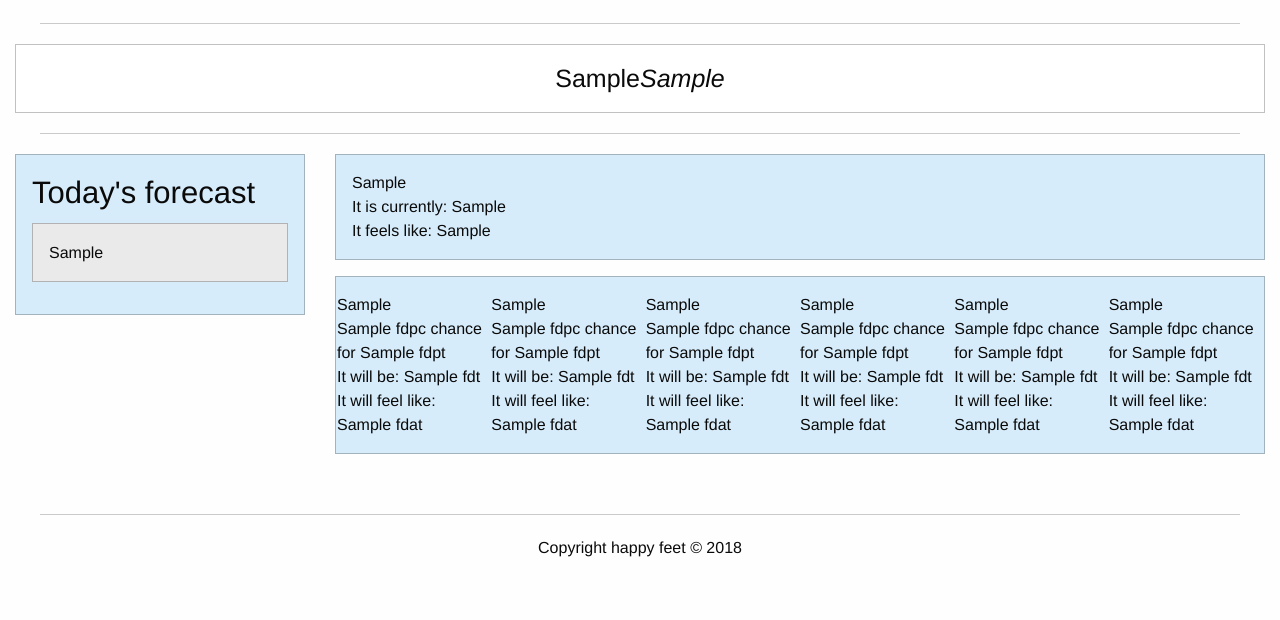
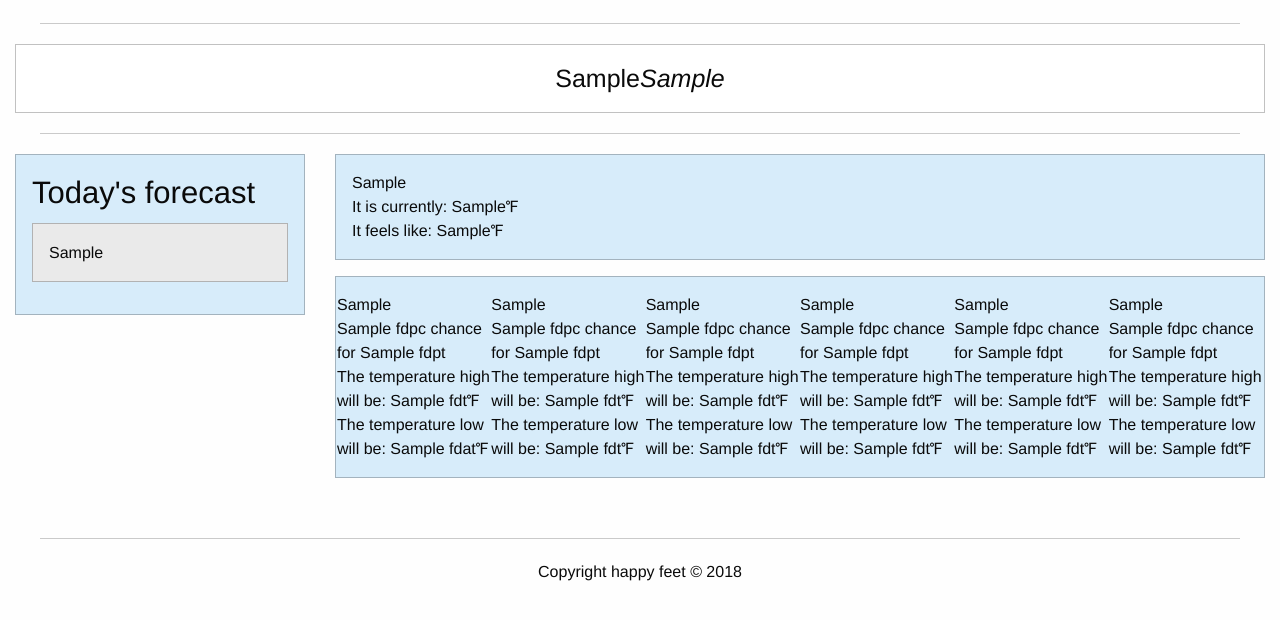
Before and after one commit to tinawong15/happy-feet, a Flask app: template templates/weather.html in a window 1280 px wide. Shown: the part 136-756 px from the top of the page. Run offline with Flask 2, Linux system fonts and the light colour scheme; the template is opened without the code that fills it: most values are stand-ins (such as "Sample title", 1, 10 or a date in 2020); some libraries are stand-ins or nearby versions.

Commit message:
updated weather template

```diff
--- a/templates/weather.html
+++ b/templates/weather.html
@@ -47,9 +47,9 @@ Weather For {{lo}}
 	  <div class="primary callout">
 	    {{ds}}
 	    <br>
-	    It is currently: {{ct}}
+	    It is currently: {{ct}}&#8457;
 	    <br>
-	    It feels like: {{at}}
+	    It feels like: {{at}}&#8457;
 	  </div>
 	  <div class="primary callout">
 	    <div class="grid-x grid-padding-x">
@@ -59,9 +59,9 @@ Weather For {{lo}}
 		<br>
 		{{fdpc[0]}} chance for {{fdpt[0]}}
 		<br>
-		It will be: {{fdt[0]}}
+		The temperature high will be: {{fdt[0]}}&#8457;
 		<br>
-		It will feel like: {{fdat[0]}}
+		The temperature low will be: {{fdat[0]}}&#8457;
 	      </div>
 
 	      <div class="small-2 medium-2 large-2">
@@ -69,9 +69,9 @@ Weather For {{lo}}
 		<br>
 		{{fdpc[1]}} chance for {{fdpt[1]}}
 		<br>
-		It will be: {{fdt[1]}}
+		The temperature high will be: {{fdt[1]}}&#8457;
 		<br>
-		It will feel like: {{fdat[1]}}
+		The temperature low will be: {{fdt[1]}}&#8457;
 	      </div>
 
 	      <div class="small-2 medium-2 large-2">
@@ -79,9 +79,9 @@ Weather For {{lo}}
 		<br>
 		{{fdpc[2]}} chance for {{fdpt[2]}}
 		<br>
-		It will be: {{fdt[2]}}
+		The temperature high will be: {{fdt[2]}}&#8457;
 		<br>
-		It will feel like: {{fdat[2]}}
+		The temperature low will be: {{fdt[2]}}&#8457;
 	      </div>
 
 	      <div class="small-2 medium-2 large-2">
@@ -89,9 +89,9 @@ Weather For {{lo}}
 		<br>
 		{{fdpc[3]}} chance for {{fdpt[3]}}
 		<br>
-		It will be: {{fdt[3]}}
+		The temperature high will be: {{fdt[3]}}&#8457;
 		<br>
-		It will feel like: {{fdat[3]}}
+		The temperature low will be: {{fdt[3]}}&#8457;
 	      </div>
 
 	      <div class="small-2 medium-2 large-2">
@@ -99,9 +99,9 @@ Weather For {{lo}}
 		<br>
 		{{fdpc[4]}} chance for {{fdpt[4]}}
 		<br>
-		It will be: {{fdt[4]}}
+		The temperature high will be: {{fdt[4]}}&#8457;
 		<br>
-		It will feel like: {{fdat[4]}}
+		The temperature low will be: {{fdt[4]}}&#8457;
 	      </div>
 
 	      <div class="small-2 medium-2 large-2">
@@ -109,9 +109,9 @@ Weather For {{lo}}
 		<br>
 		{{fdpc[5]}} chance for {{fdpt[5]}}
 		<br>
-		It will be: {{fdt[5]}}
+		The temperature high will be: {{fdt[5]}}&#8457;
 		<br>
-		It will feel like: {{fdat[5]}}
+		The temperature low will be: {{fdt[5]}}&#8457;
 	      </div>
 
 	    </div>
```
